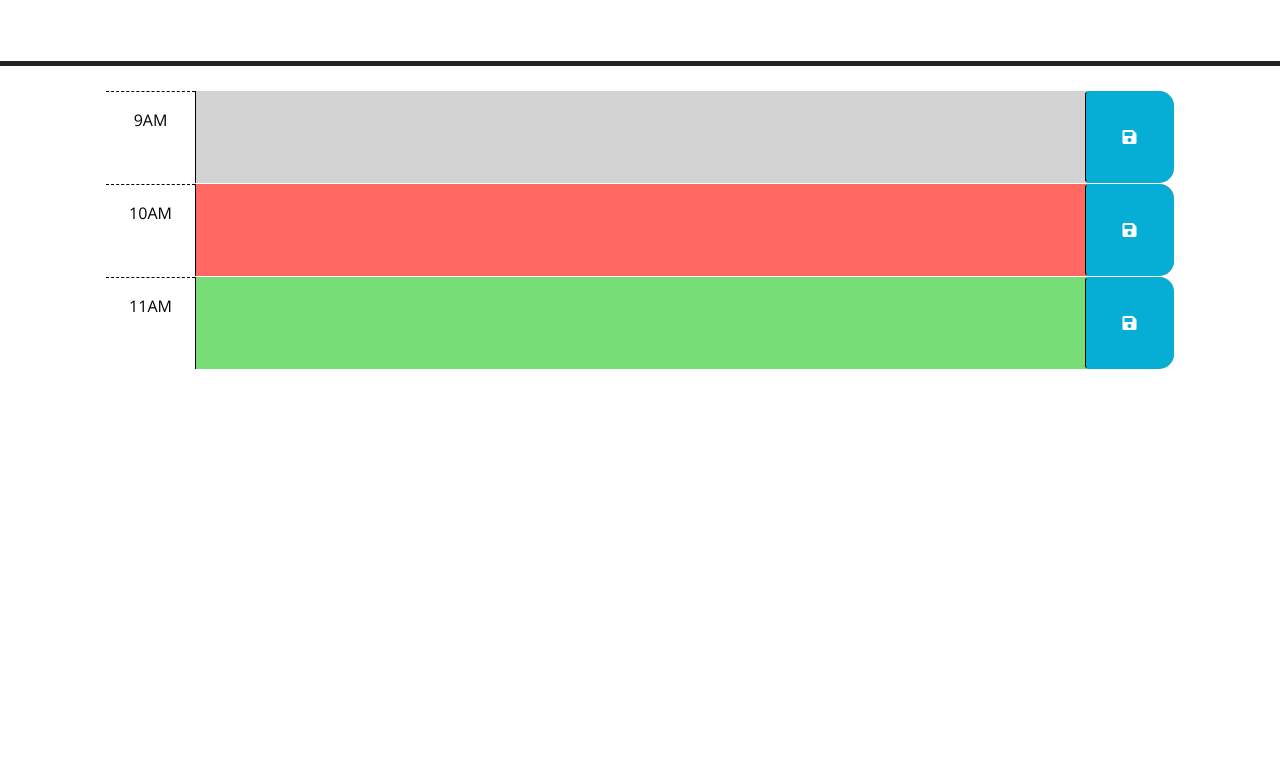
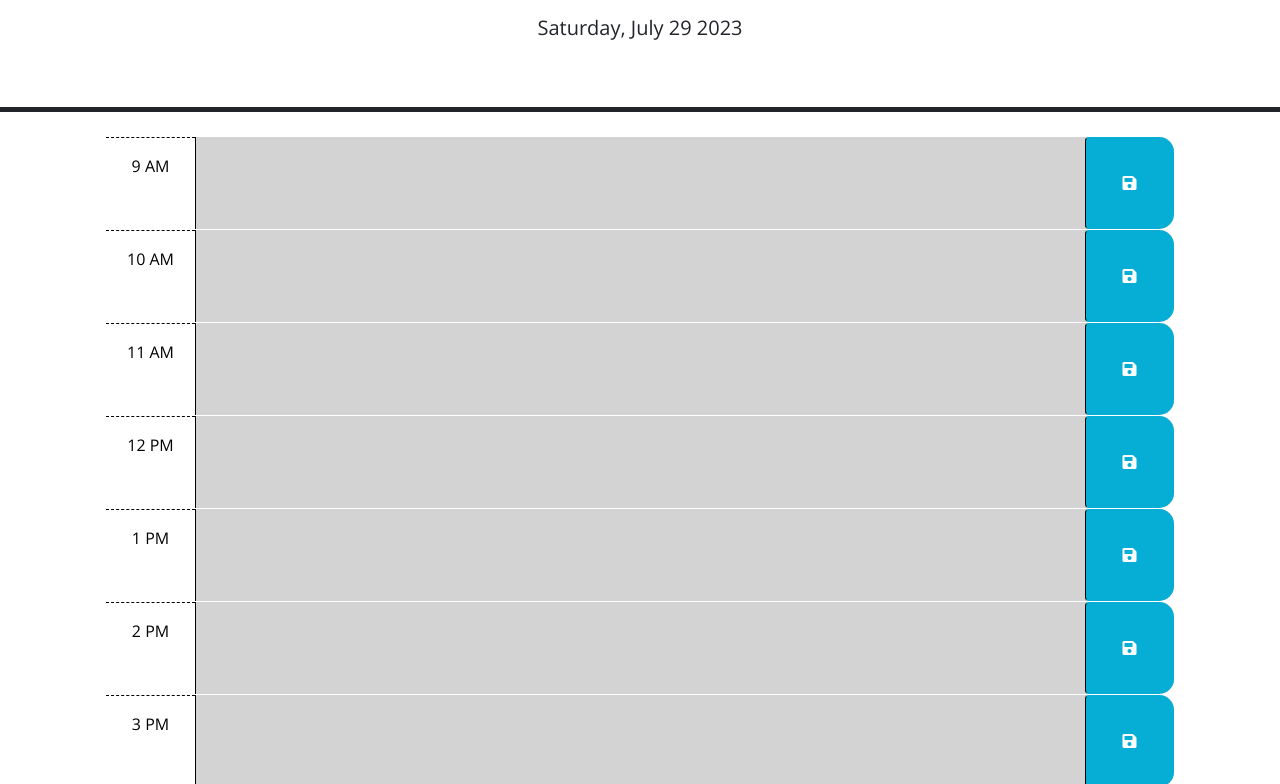
Before and after one commit to ChrisDeHaan/Daily-Planner, a plain HTML site: page index.html in a window 1280 px wide. Shown: the part 166-950 px from the top of the page. Before the commit the page ends 800 px from the top, so only its background shows below. Drawn offline with nearby package versions, Linux system fonts and the light colour scheme; files that its build step writes are made by us from their sources.

Commit message:
date at top is dynamic and blocks change based on it

`````diff
--- a/assets/js/script.js
+++ b/assets/js/script.js
@@ -1,23 +1,27 @@
-  ````// Wrap all code that interacts with the DOM in a call to jQuery to ensure that
-// the code isn't run until the browser has finished rendering all the elements
-// in the html.
-$(function () {
-  // TODO: Add a listener for click events on the save button. This code should
-  // use the id in the containing time-block as a key to save the user input in
-  // local storage. HINT: What does `this` reference in the click listener
-  // function? How can DOM traversal be used to get the "hour-x" id of the
-  // time-block containing the button that was clicked? How might the id be
-  // useful when saving the description in local storage?
-  //
-  // TODO: Add code to apply the past, present, or future class to each time
-  // block by comparing the id to the current hour. HINTS: How can the id
-  // attribute of each time-block be used to conditionally add or remove the
-  // past, present, and future classes? How can Day.js be used to get the
-  // current hour in 24-hour time?
-  //
-  // TODO: Add code to get any user input that was saved in localStorage and set
-  // the values of the corresponding textarea elements. HINT: How can the id
-  // attribute of each time-block be used to do this?
-  //
-  // TODO: Add code to display the current date in the header of the page.
-});
+var divs = document.getElementsByClassName('time-block');
+
+//Dynamic time displayed at top of page
+var today = dayjs();
+$('#currentDay').text((today.format('dddd, MMMM D YYYY')));
+
+//Timer to tell what hour block we're in
+var currentHour = today.format('H');
+
+//for loop to check all time-blocks against the hour block and alter their classes
+//Removal function used in for loop
+function classReset (i) {
+  divs[i].classList.remove('past', 'present', 'future')
+}
+
+for (var i = 0; i < divs.length; i++) {
+  if (Number(divs[i].dataset.value) < Number(currentHour)) {
+    classReset(i);
+    divs[i].classList.add('past')
+  } else if (Number(divs[i].dataset.value) == Number(currentHour)) {
+    classReset(i);
+    divs[i].classList.add('present')
+  } else if (Number(divs[i].dataset.value) > Number(currentHour)) {
+    classReset(i);
+    divs[i].classList.add('future')
+  }
+}
--- a/index.html
+++ b/index.html
@@ -18,7 +18,7 @@
       href="https://fonts.googleapis.com/css?family=Open+Sans&display=swap"
       rel="stylesheet"
     />
-    <link rel="stylesheet" href="style.css" />
+    <link rel="stylesheet" href="./assets/css/style.css" />
     <title>Work Day Scheduler</title>
   </head>
 
@@ -40,8 +40,8 @@
         -->
 
       <!-- Example of a past time block. The "past" class adds a gray background color. -->
-      <div id="hour-9" class="row time-block past">
-        <div class="col-2 col-md-1 hour text-center py-3">9AM</div>
+      <div id="hour-9" data-value="9" class="row time-block past">
+        <div class="col-2 col-md-1 hour text-center py-3">9 AM</div>
         <textarea class="col-8 col-md-10 description" rows="3"> </textarea>
         <button class="btn saveBtn col-2 col-md-1" aria-label="save">
           <i class="fas fa-save" aria-hidden="true"></i>
@@ -49,8 +49,56 @@
       </div>
 
       <!-- Example of a a present time block. The "present" class adds a red background color. -->
-      <div id="hour-10" class="row time-block present">
-        <div class="col-2 col-md-1 hour text-center py-3">10AM</div>
+      <div id="hour-10" data-value="10" class="row time-block present">
+        <div class="col-2 col-md-1 hour text-center py-3">10 AM</div>
+        <textarea class="col-8 col-md-10 description" rows="3"> </textarea>
+        <button class="btn saveBtn col-2 col-md-1" aria-label="save">
+          <i class="fas fa-save" aria-hidden="true"></i>
+        </button>
+      </div>
+
+      <div id="hour-11" data-value="11" class="row time-block future">
+        <div class="col-2 col-md-1 hour text-center py-3">11 AM</div>
+        <textarea class="col-8 col-md-10 description" rows="3"> </textarea>
+        <button class="btn saveBtn col-2 col-md-1" aria-label="save">
+          <i class="fas fa-save" aria-hidden="true"></i>
+        </button>
+      </div>
+
+      <div id="hour-12" data-value="12" class="row time-block future">
+        <div class="col-2 col-md-1 hour text-center py-3">12 PM</div>
+        <textarea class="col-8 col-md-10 description" rows="3"> </textarea>
+        <button class="btn saveBtn col-2 col-md-1" aria-label="save">
+          <i class="fas fa-save" aria-hidden="true"></i>
+        </button>
+      </div>
+
+      <div id="hour-13" data-value="13" class="row time-block future">
+        <div class="col-2 col-md-1 hour text-center py-3">1 PM</div>
+        <textarea class="col-8 col-md-10 description" rows="3"> </textarea>
+        <button class="btn saveBtn col-2 col-md-1" aria-label="save">
+          <i class="fas fa-save" aria-hidden="true"></i>
+        </button>
+      </div>
+
+      <div id="hour-14" data-value="14" class="row time-block future">
+        <div class="col-2 col-md-1 hour text-center py-3">2 PM</div>
+        <textarea class="col-8 col-md-10 description" rows="3"> </textarea>
+        <button class="btn saveBtn col-2 col-md-1" aria-label="save">
+          <i class="fas fa-save" aria-hidden="true"></i>
+        </button>
+      </div>
+
+      <div id="hour-15" data-value="15" class="row time-block future">
+        <div class="col-2 col-md-1 hour text-center py-3">3 PM</div>
+        <textarea class="col-8 col-md-10 description" rows="3"> </textarea>
+        <button class="btn saveBtn col-2 col-md-1" aria-label="save">
+          <i class="fas fa-save" aria-hidden="true"></i>
+        </button>
+      </div>
+
+      <div id="hour-16" data-value="16" class="row time-block future">
+        <div class="col-2 col-md-1 hour text-center py-3">4 PM</div>
         <textarea class="col-8 col-md-10 description" rows="3"> </textarea>
         <button class="btn saveBtn col-2 col-md-1" aria-label="save">
           <i class="fas fa-save" aria-hidden="true"></i>
@@ -58,8 +106,8 @@
       </div>
 
       <!-- Example of a future time block. The "future" class adds a green background color. -->
-      <div id="hour-11" class="row time-block future">
-        <div class="col-2 col-md-1 hour text-center py-3">11AM</div>
+      <div id="hour-17" data-value="17" class="row time-block future">
+        <div class="col-2 col-md-1 hour text-center py-3">5 PM</div>
         <textarea class="col-8 col-md-10 description" rows="3"> </textarea>
         <button class="btn saveBtn col-2 col-md-1" aria-label="save">
           <i class="fas fa-save" aria-hidden="true"></i>
@@ -73,6 +121,6 @@
       crossorigin="anonymous"
     ></script>
 
-    <script src="script.js"></script>
+    <script src="./assets/js/script.js"></script>
   </body>
 </html>
`````
Also changed, not shown: 1 other file.
